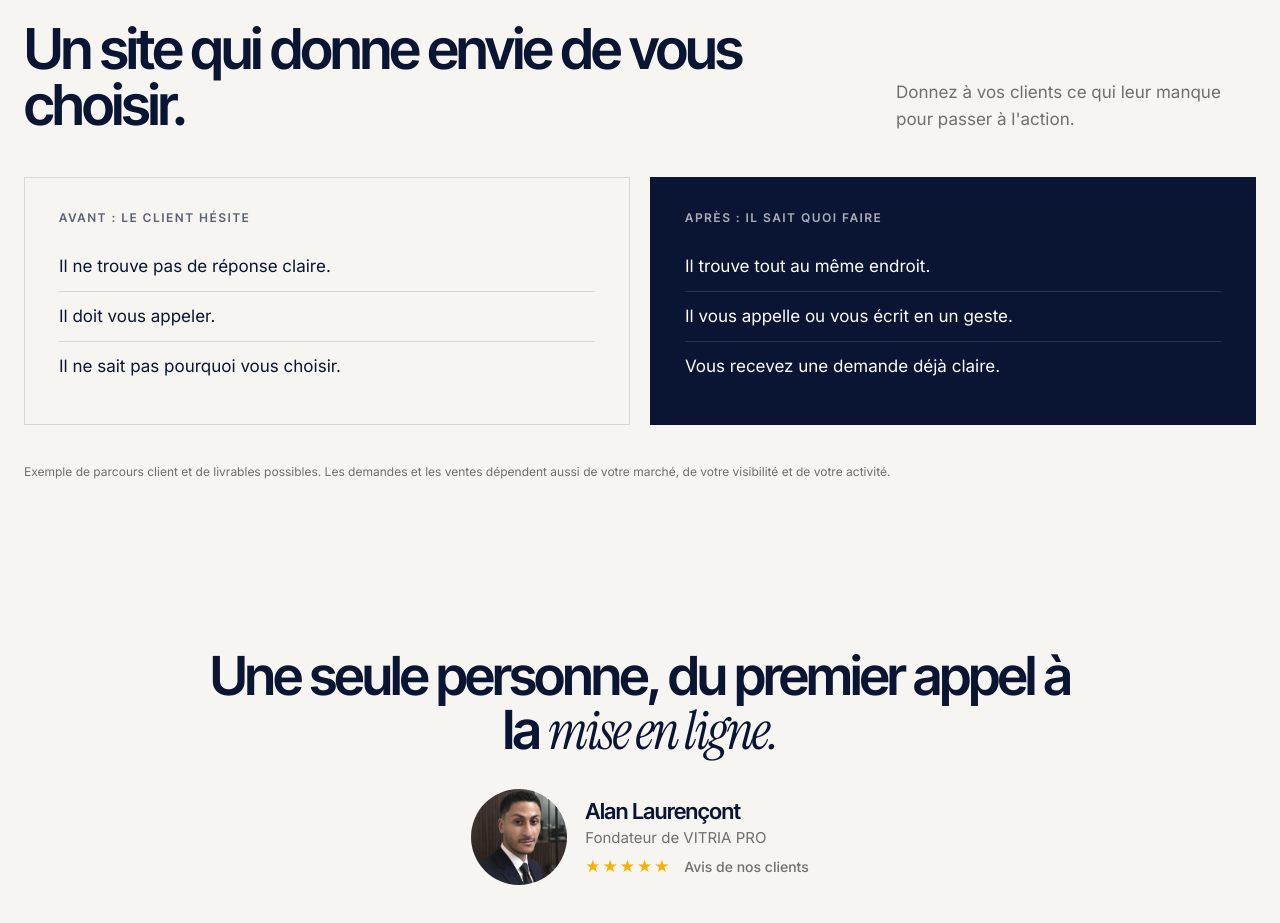
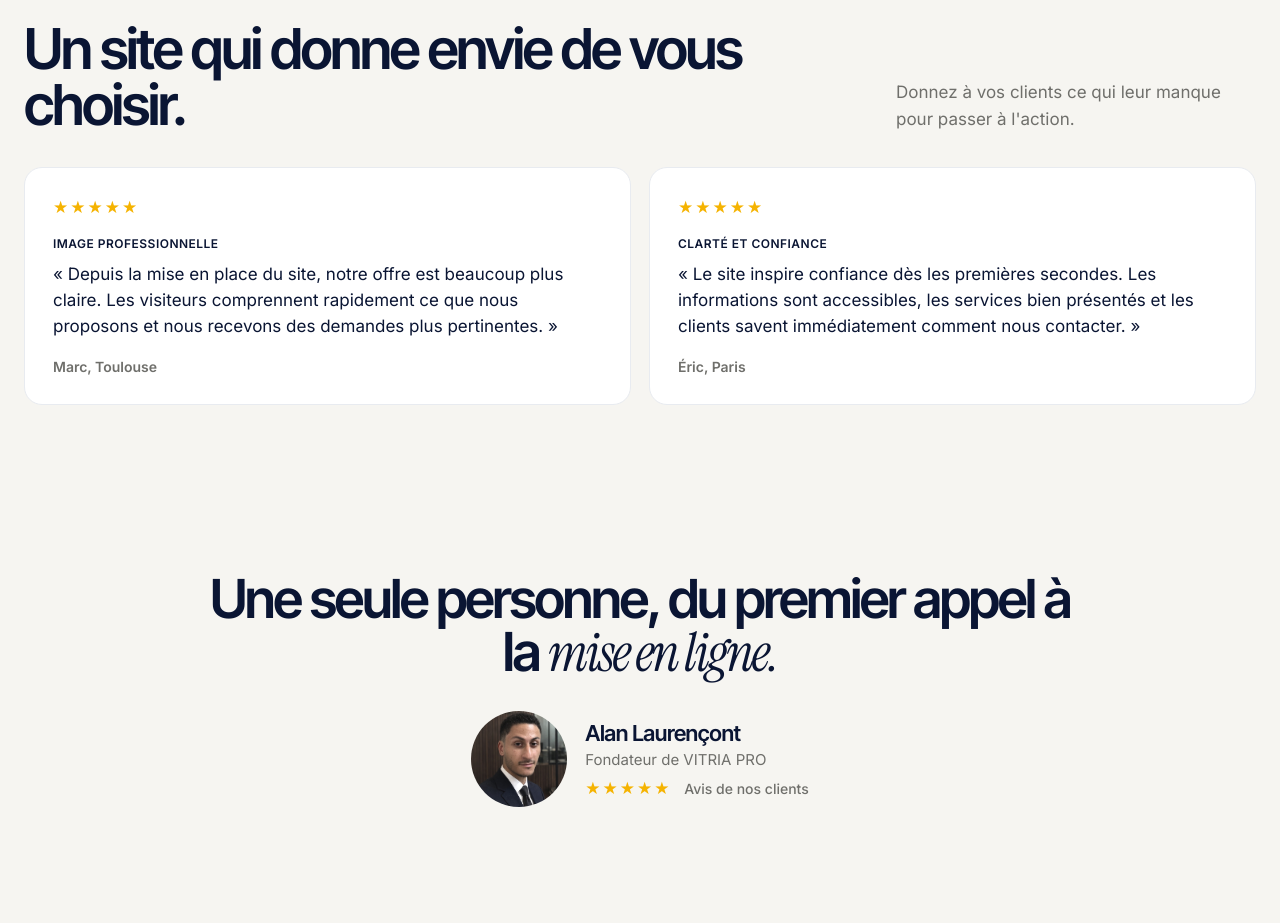
Before and after one commit to Tausska/vitriapro, a plain HTML site: page index.html in a window 1280 px wide. Shown: the part 2614-3537 px from the top of the page. Drawn offline with Linux system fonts and the light colour scheme.

Commit message:
Add Marc and Eric testimonials to homepage

```diff
--- a/index.html
+++ b/index.html
@@ -196,19 +196,29 @@ td.us{margin:2px -16px 4px;padding:11px 16px;width:calc(100% + 32px)!important}t
    <div><h2 class="mid">Un site qui donne envie de vous choisir.</h2></div>
    <p>Donnez à vos clients ce qui leur manque pour passer à l'action.</p>
   </div>
-  <div class="ba rv">
-   <div class="before"><small>Avant : le client hésite</small><ul>
-    <li>Il ne trouve pas de réponse claire.</li>
-    <li>Il doit vous appeler.</li>
-    <li>Il ne sait pas pourquoi vous choisir.</li>
-   </ul></div>
-   <div class="after"><small>Après : il sait quoi faire</small><ul>
-    <li>Il trouve tout au même endroit.</li>
-    <li>Il vous appelle ou vous écrit en un geste.</li>
-    <li>Vous recevez une demande déjà claire.</li>
-   </ul></div>
+  <style>
+  .home-testimonials{display:grid;grid-template-columns:repeat(2,minmax(0,1fr));gap:18px;margin-top:34px}
+  .home-testimonials figure{margin:0;padding:26px 28px;border:1px solid #e8ebf0;border-radius:18px;background:#fff}
+  .home-testimonials .stars{color:#F5B301;letter-spacing:2px;font-size:17px;margin-bottom:12px}
+  .home-testimonials .review-label{color:var(--ink);letter-spacing:.04em;font-size:12px;font-weight:600;margin-bottom:8px}
+  .home-testimonials blockquote{margin:0 0 16px;font-size:17px;line-height:1.55;color:var(--ink)}
+  .home-testimonials figcaption{font-size:14px;color:var(--muted);font-weight:600}
+  @media(max-width:700px){.home-testimonials{grid-template-columns:1fr}.home-testimonials figure{padding:22px}}
+  </style>
+  <div class="home-testimonials rv">
+   <figure>
+    <div class="stars" aria-label="5 étoiles sur 5">★★★★★</div>
+    <div class="review-label">IMAGE PROFESSIONNELLE</div>
+    <blockquote>« Depuis la mise en place du site, notre offre est beaucoup plus claire. Les visiteurs comprennent rapidement ce que nous proposons et nous recevons des demandes plus pertinentes. »</blockquote>
+    <figcaption>Marc, Toulouse</figcaption>
+   </figure>
+   <figure>
+    <div class="stars" aria-label="5 étoiles sur 5">★★★★★</div>
+    <div class="review-label">CLARTÉ ET CONFIANCE</div>
+    <blockquote>« Le site inspire confiance dès les premières secondes. Les informations sont accessibles, les services bien présentés et les clients savent immédiatement comment nous contacter. »</blockquote>
+    <figcaption>Éric, Paris</figcaption>
+   </figure>
   </div>
-  <p class="fine rv" style="margin-top:12px">Exemple de parcours client et de livrables possibles. Les demandes et les ventes dépendent aussi de votre marché, de votre visibilité et de votre activité.</p>
  </div>
 </section>
 
```
